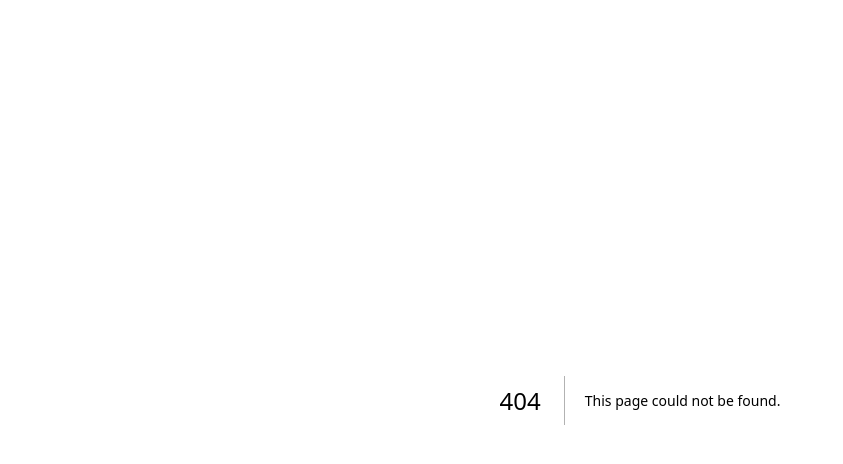
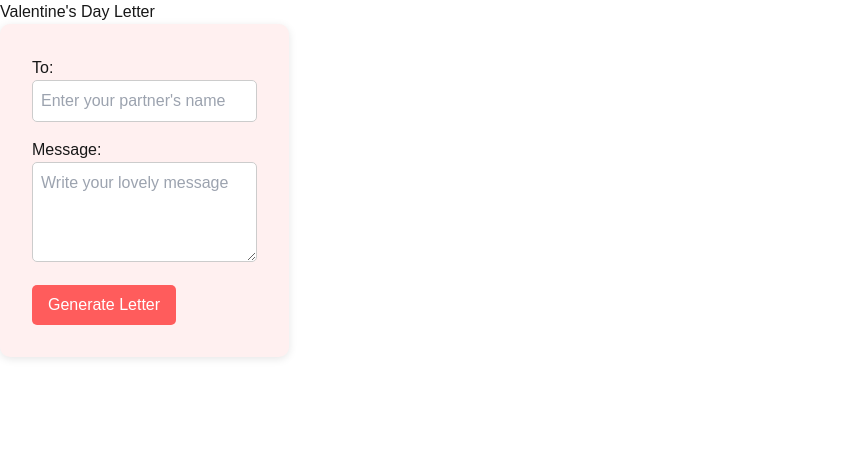
Before and after one commit to AureliaSindhu/DearAPI, a Next.js app: page /letter in a window 1280 px wide. Before the commit this address had no page. Shown: the top 464 px of the page, without its empty margins (0-843 px from the left). Built offline with nearby package versions, Linux system fonts and the light colour scheme.

Commit message:
landing + getting started

```diff
--- /dev/null
+++ b/app/letter/page.tsx
@@ -0,0 +1,13 @@
+import React from 'react';
+import ValentineForm from '@/components/ValentineForm';
+
+const LetterPage: React.FC = () => {
+    return (
+        <div>
+            <h1>Valentine's Day Letter</h1>
+            <ValentineForm />
+        </div>
+    );
+};
+
+export default LetterPage;
--- a/app/page.tsx
+++ b/app/page.tsx
@@ -1,101 +1,11 @@
-import Image from "next/image";
+"use client";
+import Greeting from '@/components/Greeting';
 
 export default function Home() {
+
   return (
-    <div className="grid grid-rows-[20px_1fr_20px] items-center justify-items-center min-h-screen p-8 pb-20 gap-16 sm:p-20 font-[family-name:var(--font-geist-sans)]">
-      <main className="flex flex-col gap-8 row-start-2 items-center sm:items-start">
-        <Image
-          className="dark:invert"
-          src="/next.svg"
-          alt="Next.js logo"
-          width={180}
-          height={38}
-          priority
-        />
-        <ol className="list-inside list-decimal text-sm text-center sm:text-left font-[family-name:var(--font-geist-mono)]">
-          <li className="mb-2">
-            Get started by editing{" "}
-            <code className="bg-black/[.05] dark:bg-white/[.06] px-1 py-0.5 rounded font-semibold">
-              app/page.tsx
-            </code>
-            .
-          </li>
-          <li>Save and see your changes instantly.</li>
-        </ol>
-
-        <div className="flex gap-4 items-center flex-col sm:flex-row">
-          <a
-            className="rounded-full border border-solid border-transparent transition-colors flex items-center justify-center bg-foreground text-background gap-2 hover:bg-[#383838] dark:hover:bg-[#ccc] text-sm sm:text-base h-10 sm:h-12 px-4 sm:px-5"
-            href="https://vercel.com/new?utm_source=create-next-app&utm_medium=appdir-template-tw&utm_campaign=create-next-app"
-            target="_blank"
-            rel="noopener noreferrer"
-          >
-            <Image
-              className="dark:invert"
-              src="/vercel.svg"
-              alt="Vercel logomark"
-              width={20}
-              height={20}
-            />
-            Deploy now
-          </a>
-          <a
-            className="rounded-full border border-solid border-black/[.08] dark:border-white/[.145] transition-colors flex items-center justify-center hover:bg-[#f2f2f2] dark:hover:bg-[#1a1a1a] hover:border-transparent text-sm sm:text-base h-10 sm:h-12 px-4 sm:px-5 sm:min-w-44"
-            href="https://nextjs.org/docs?utm_source=create-next-app&utm_medium=appdir-template-tw&utm_campaign=create-next-app"
-            target="_blank"
-            rel="noopener noreferrer"
-          >
-            Read our docs
-          </a>
-        </div>
-      </main>
-      <footer className="row-start-3 flex gap-6 flex-wrap items-center justify-center">
-        <a
-          className="flex items-center gap-2 hover:underline hover:underline-offset-4"
-          href="https://nextjs.org/learn?utm_source=create-next-app&utm_medium=appdir-template-tw&utm_campaign=create-next-app"
-          target="_blank"
-          rel="noopener noreferrer"
-        >
-          <Image
-            aria-hidden
-            src="/file.svg"
-            alt="File icon"
-            width={16}
-            height={16}
-          />
-          Learn
-        </a>
-        <a
-          className="flex items-center gap-2 hover:underline hover:underline-offset-4"
-          href="https://vercel.com/templates?framework=next.js&utm_source=create-next-app&utm_medium=appdir-template-tw&utm_campaign=create-next-app"
-          target="_blank"
-          rel="noopener noreferrer"
-        >
-          <Image
-            aria-hidden
-            src="/window.svg"
-            alt="Window icon"
-            width={16}
-            height={16}
-          />
-          Examples
-        </a>
-        <a
-          className="flex items-center gap-2 hover:underline hover:underline-offset-4"
-          href="https://nextjs.org?utm_source=create-next-app&utm_medium=appdir-template-tw&utm_campaign=create-next-app"
-          target="_blank"
-          rel="noopener noreferrer"
-        >
-          <Image
-            aria-hidden
-            src="/globe.svg"
-            alt="Globe icon"
-            width={16}
-            height={16}
-          />
-          Go to nextjs.org →
-        </a>
-      </footer>
+    <div className="flex items-center justify-center min-h-screen bg-pink-950">
+      <Greeting />
     </div>
   );
 }
--- /dev/null
+++ b/app/setup/page.tsx
@@ -0,0 +1,33 @@
+"use client";
+
+import React from 'react';
+import Link from 'next/link';
+
+const RulesPage: React.FC = () => {
+    return (
+        <div className="min-h-screen flex items-center justify-center bg-rose-50 p-4">
+        <div className="max-w-2xl w-full bg-white p-8 rounded-xl shadow-lg border border-gray-200 text-black">
+            <h1 className="text-2xl font-bold mb-6">A Little Note</h1>
+            <p className="mb-4 leading-relaxed">
+            So this is how it works yall,
+            </p>
+            <p className="mb-4 leading-relaxed">
+            After reading this instruction you will need to fill your partner's name and the letter you wanna say to her (e.g. dinner invite) and then this web will give u a cuter format that you can send to your SO (significant other).
+            </p>
+            <p className="mb-4 leading-relaxed">
+            And you're welcome
+            </p>
+            <p>
+                - Dear API ☕️
+            </p>
+            <div className="mt-8">
+            <Link href="/letter" className="bg-rose-500 hover:bg-rose-600 text-white font-bold py-2 px-4 rounded">
+                Start
+            </Link>
+            </div>
+        </div>
+        </div>
+    );
+};
+
+export default RulesPage;
--- /dev/null
+++ b/components/Greeting.tsx
@@ -0,0 +1,32 @@
+"use client";
+
+import React from 'react';
+import { motion } from 'framer-motion';
+import { Heart } from 'lucide-react';
+
+export function Greeting() {
+    return (
+        <motion.div
+        initial={{ opacity: 0, y: -20 }}
+        animate={{ opacity: 1, y: 0 }}
+        transition={{ duration: 0.5 }}
+        className="greeting-container bg-gradient-to-br from-pink-100 to-red-100 p-8 rounded-xl max-w-[600px] mx-auto text-rose-800 flex flex-col items-center justify-center text-center shadow-lg"
+        >
+        <h2 className="text-3xl font-bold mb-4">
+            Hi there, Welcome to <span className="italic">Dear API</span> !
+        </h2>
+        <p className="text-lg">
+            As you're here, so you're almost in trouble—but luckily, I can help.
+            So, let's get started!
+        </p>
+        <button
+            className="greeting-button bg-rose-500 hover:bg-rose-600 text-white font-bold rounded-full px-8 py-3 mt-4 transition-all duration-300 ease-in-out transform hover:scale-105 focus:outline-none focus:ring-2 focus:ring-rose-400 focus:ring-opacity-50"
+            onClick={() => (window.location.href = '/setup')}
+        >
+            Get Started
+        </button>
+        </motion.div>
+    );
+}
+
+export default Greeting;
--- /dev/null
+++ b/components/ValentineForm.tsx
@@ -0,0 +1,96 @@
+"use client";
+
+import { useState, FormEvent } from 'react';
+import { useRouter } from 'next/navigation';
+
+const ValentineForm: React.FC = () => {
+  const [recipient, setRecipient] = useState('');
+  const [message, setMessage] = useState('');
+  const [error, setError] = useState<string | null>(null);
+  const router = useRouter();
+
+  const handleSubmit = async (e: FormEvent) => {
+    e.preventDefault();
+    if (!recipient || !message) {
+      setError('Please fill in all fields.');
+      return;
+    }
+    setError(null);
+    const res = await fetch('/api/letters', {
+      method: 'POST',
+      headers: { 'Content-Type': 'application/json' },
+      body: JSON.stringify({ recipient, message })
+    });
+    if (res.ok) {
+      const data = await res.json();
+      router.push(`/letter/${data.id}`);
+    } else {
+      const errData = await res.json();
+      setError(errData.error || 'Something went wrong');
+    }
+  };
+
+  return (
+    <form
+      onSubmit={handleSubmit}
+      style={{
+        display: 'inline-block',
+        textAlign: 'left',
+        padding: '2rem',
+        background: '#fff0f0',
+        borderRadius: '10px',
+        boxShadow: '0 2px 8px rgba(0,0,0,0.1)',
+        maxWidth: '600px'
+      }}
+    >
+      <div style={{ marginBottom: '1rem' }}>
+        <label>To:</label>
+        <br />
+        <input
+          type="text"
+          value={recipient}
+          onChange={(e) => setRecipient(e.target.value)}
+          placeholder="Enter your partner's name"
+          style={{
+            width: '100%',
+            padding: '0.5rem',
+            borderRadius: '5px',
+            border: '1px solid #ccc'
+          }}
+        />
+      </div>
+      <div style={{ marginBottom: '1rem' }}>
+        <label>Message:</label>
+        <br />
+        <textarea
+          value={message}
+          onChange={(e) => setMessage(e.target.value)}
+          placeholder="Write your lovely message"
+          style={{
+            width: '100%',
+            padding: '0.5rem',
+            borderRadius: '5px',
+            border: '1px solid #ccc',
+            height: '100px'
+          }}
+        />
+      </div>
+      {error && <p style={{ color: 'red' }}>{error}</p>}
+      <button
+        type="submit"
+        style={{
+          padding: '0.5rem 1rem',
+          backgroundColor: '#ff5c5c',
+          color: '#fff',
+          border: 'none',
+          borderRadius: '5px',
+          cursor: 'pointer'
+        }}
+      >
+        Generate Letter
+      </button>
+    </form>
+  );
+};
+
+export default ValentineForm;
```
Also changed, not shown: package.json (+8 -5 lines), 1 other file (tests, documents, lock files or other folders).
